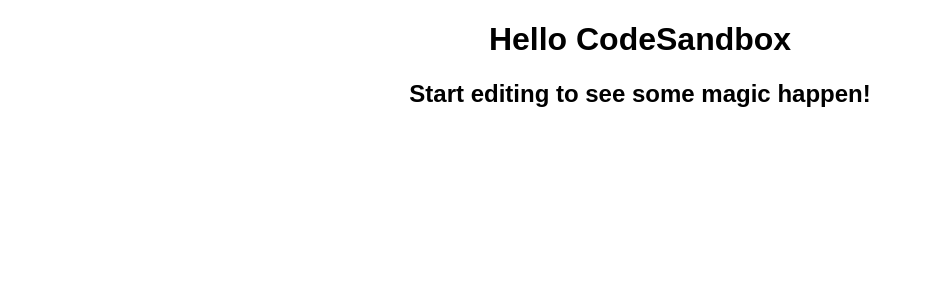
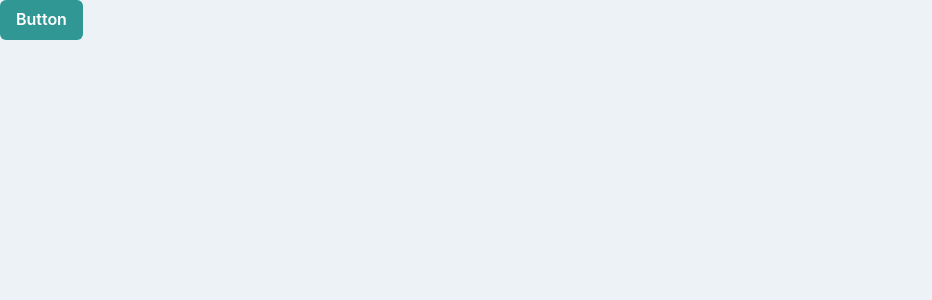
Before and after one commit to bake0937/react-intermediate-practice-app, a React (Create React App) app: page / in a window 1280 px wide. Shown: the top 300 px of the page, without its empty margins (0-932 px from the left). Built offline with nearby package versions, Linux system fonts and the light colour scheme.

Commit message:
ChakuraUIを適用．さらにthemeも作成

```diff
--- a/src/App.tsx
+++ b/src/App.tsx
@@ -1,10 +1,10 @@
-import "./styles.css";
+import { Button, ChakraProvider } from '@chakra-ui/react';
+import { theme } from './theme/theme';
 
 export default function App() {
   return (
-    <div className="App">
-      <h1>Hello CodeSandbox</h1>
-      <h2>Start editing to see some magic happen!</h2>
-    </div>
+    <ChakraProvider theme={theme}>
+      <Button colorScheme='teal'>Button</Button>
+    </ChakraProvider>
   );
 }
--- /dev/null
+++ b/src/theme/theme.ts
@@ -0,0 +1,12 @@
+import { extendTheme } from '@chakra-ui/react';
+
+export const theme = extendTheme({
+  styles: {
+    global: {
+      body: {
+        backgroundColor: 'gray.100',
+        color: 'gray.800',
+      },
+    },
+  },
+});
```
